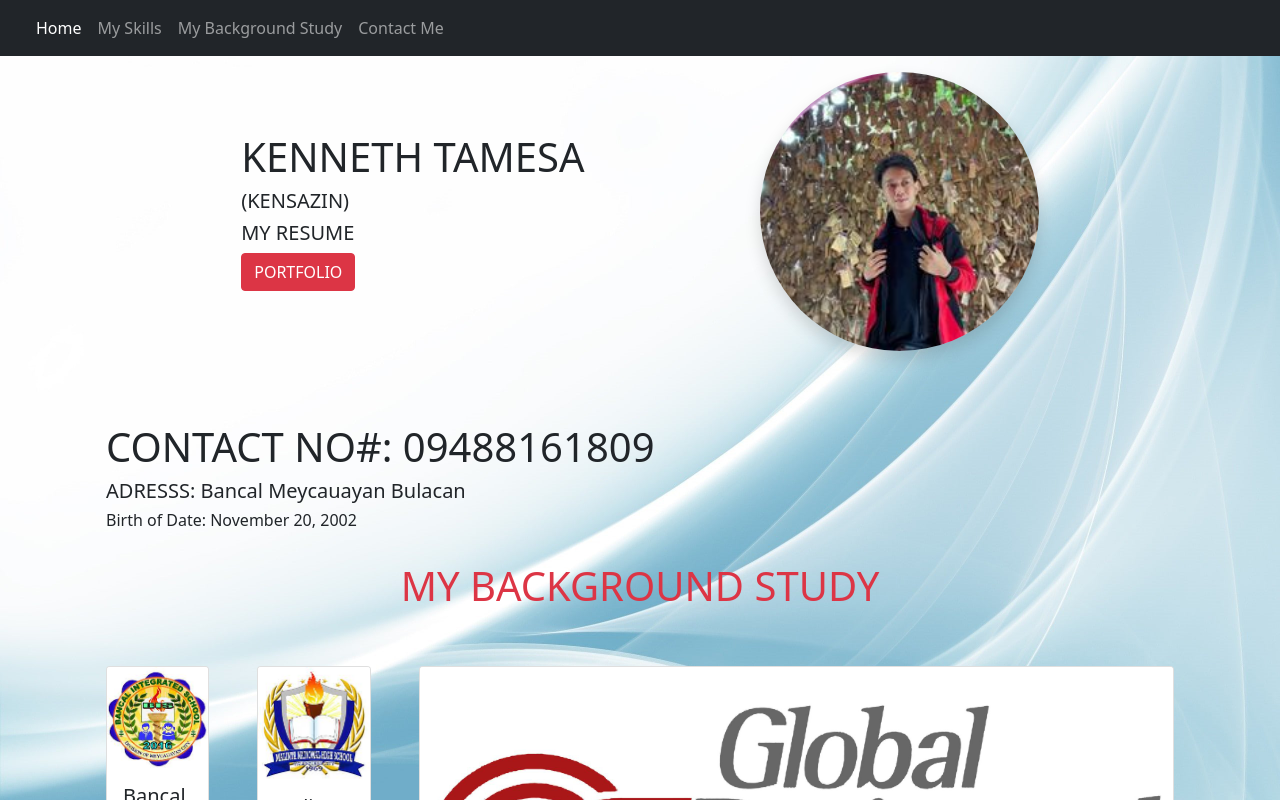
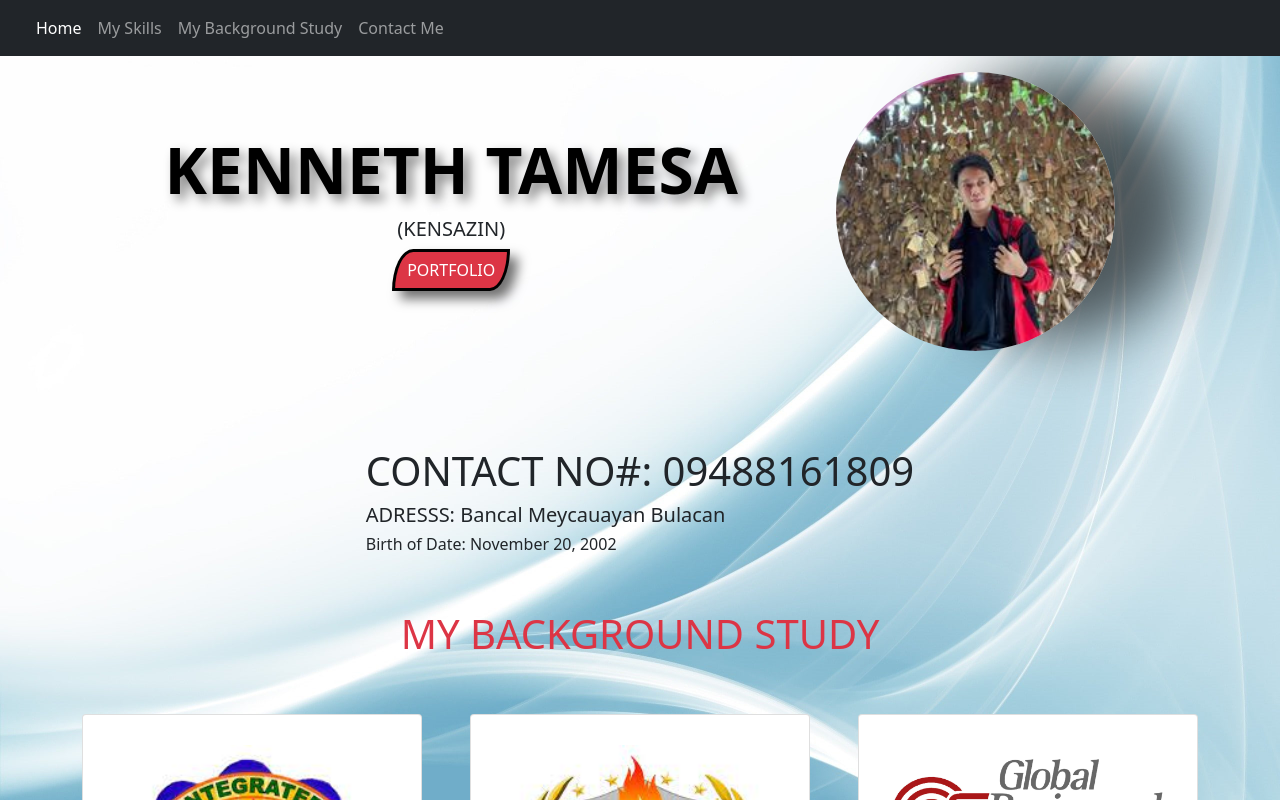
Before and after one commit to kensasin/kennethtamesa, a plain HTML site: page index.html in a window 1280 px wide. Shown: the top 800 px of the page. Drawn offline with nearby package versions, Linux system fonts and the light colour scheme.

Commit message:
change all

```diff
--- a/index.html
+++ b/index.html
@@ -43,26 +43,27 @@ css" rel="stylesheet" integrity="sha384-
 <main class="container mt-3">
 <section  id="hero" class="d-flex justify-content-sm-center justify-content-md-evenly align-items-sm-center flex-column-reverse gap-3 flex-md-row">
 <!--hero-->
-<div class="d-flex justify-content-sm-center align-items-sm-center flex-column flex-md-column justify-content-md-start align-items-md-start ">
+<div class="resume d-flex justify-content-sm-center align-items-sm-center flex-column flex-md-column ">
      <h1> Kenneth Tamesa</h1>
-     <h5>(KENSAZIN)</h5>
-     <h5> MY RESUME </h5>
+     <h5 class="text-center">(KENSAZIN)</h5>
      <button class="btn btn-danger btm-sm"> PORTFOLIO</button>
 </div>
-<div class="d-md-none w-50 w-50">
+<div class="d-md-none w-50 w-50 ">
    <img src="myself.jpg" alt="
-   Kenneth A, Tamesa" class="w-100 h-100 rounded-circle shadow">
+   Kenneth A, Tamesa" class="kenneth w-100 h-100 rounded-circle ">
 </div>
   <div class="d-none d-md-block w-25 h-25">
-     <img src="myself.jpg" alt="Kenneth A, Tamesa" class="w-100 h-100 rounded-circle shadow">
+     <img src="myself.jpg" alt="Kenneth A, Tamesa" class="kenneth w-100 h-100 rounded-circle ">
   </div>
+</div>
 </section>
-<section id="Skills" class="mt-5 p-4">
+<div class="container-contact p-5">
+<section id="Skills" class="mt-5">
 
 <h1>CONTACT NO#: 09488161809</h1>
 <h5>ADRESSS: Bancal Meycauayan Bulacan</h5>
 <h6>Birth of Date: November 20, 2002</h6>
-<br>
+</div>
 
 <!--my Background Study-->
 <h1 class="text-danger text-center">My BackGround Study</h1>
--- a/style.css
+++ b/style.css
@@ -9,3 +9,28 @@ body {
   h1{
     text-transform: uppercase;
   }
+ .card{
+    width: 80%;
+    width: 60vh;
+    padding: 30px;
+ }
+ .container-contact{
+    display: flex;
+    justify-content: center;
+ }
+.kenneth {
+  box-shadow: 82px -6px 62px -6px rgba(0,0,0,0.61);
+  -webkit-box-shadow: 82px -6px 62px -6px rgba(0,0,0,0.61);
+  -moz-box-shadow: 82px -6px 62px -6px rgba(0,0,0,0.61);
+}
+.resume h1{
+  font-weight: 900;
+  color: rgb(0, 0, 0);
+  text-shadow: 6px 6px 12px rgba(0, 0, 0, 0.475);
+  font-size: 4rem;
+}
+.resume button{
+  box-shadow: 8px 8px 12px rgba(0, 0, 0, 0.557);
+  border: 3px solid #000000;
+  border-radius: 18% 82% 17% 83% / 100% 0% 100% 0% ;
+}
```
